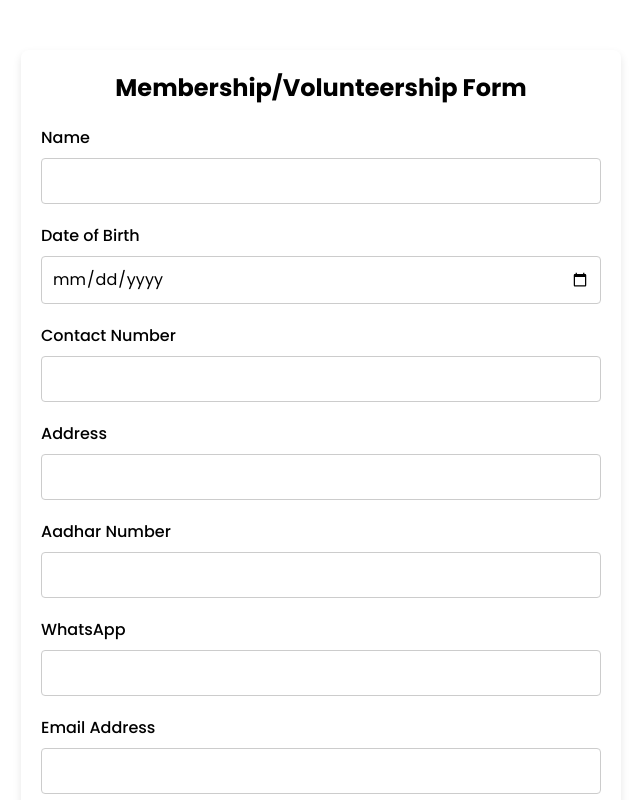
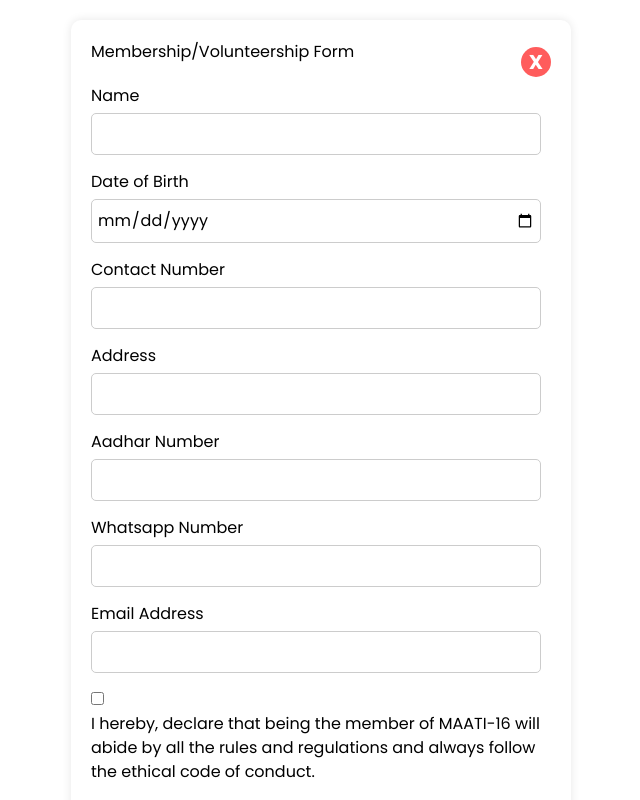
Before and after one commit to arun-j0/maati-16new, a React (Vite) app: page /membership in a window 1280 px wide. Shown: the top 800 px of the page, without its empty margins (319-959 px from the left). Built offline with nearby package versions, Linux system fonts and the light colour scheme.

Commit message:
Update MembershipForm.jsx

```diff
--- a/src/components/MembershipForm.jsx
+++ b/src/components/MembershipForm.jsx
@@ -1,195 +1,215 @@
 import React, { useState } from 'react';
+import styled from 'styled-components';
 
-const MembershipForm = () => {
-  const [form, setForm] = useState({
+const Container = styled.div`
+  background-color: #fff;
+  padding: 20px;
+  border-radius: 10px;
+  box-shadow: 0 0 10px rgba(0, 0, 0, 0.1);
+  max-width: 500px;
+  width: 100%;
+  margin: 20px auto;
+  position: relative;
+`;
+
+const Header = styled.div`
+  display: flex;
+  justify-content: space-between;
+  align-items: center;
+`;
+
+const CloseButton = styled.button`
+  background-color: #ff5c5c;
+  color: white;
+  border: none;
+  border-radius: 50%;
+  width: 30px;
+  height: 30px;
+  cursor: pointer;
+  text-align: center;
+  line-height: 30px;
+  font-size: 20px;
+  font-weight: bold;
+`;
+
+const Title = styled.h2`
+  text-align: center;
+  margin-bottom: 20px;
+`;
+
+const FormGroup = styled.div`
+  margin-bottom: 15px;
+`;
+
+const Label = styled.label`
+  display: block;
+  margin-bottom: 5px;
+`;
+
+const Input = styled.input`
+  width: calc(100% - 10px);
+  padding: 8px 5px;
+  border: 1px solid #ccc;
+  border-radius: 5px;
+  display: block;
+`;
+
+const Checkbox = styled.input`
+  width: auto;
+`;
+
+const SubmitButton = styled.button`
+  display: inline-block;
+  background-color: #28a745;
+  color: white;
+  padding: 10px 15px;
+  text-align: center;
+  border: none;
+  border-radius: 5px;
+  cursor: pointer;
+  width: 100%;
+  margin-top: 10px;
+
+  &:hover {
+    background-color: #218838;
+  }
+`;
+
+const Form = () => {
+  const [formData, setFormData] = useState({
     name: '',
     dob: '',
-    contactNumber: '',
+    contact: '',
     address: '',
-    aadharNumber: '',
+    aadhar: '',
     whatsapp: '',
     email: '',
     acceptance: false,
   });
 
+  const [isFormVisible, setIsFormVisible] = useState(true);
+
   const handleChange = (e) => {
     const { name, value, type, checked } = e.target;
-    setForm({
-      ...form,
+    setFormData({
+      ...formData,
       [name]: type === 'checkbox' ? checked : value,
     });
   };
 
   const handleSubmit = (e) => {
     e.preventDefault();
-    // Handle form submission logic here
-    console.log('Form data:', form);
+    console.log(formData);
+    // You can add your form submission logic here
   };
 
+  const handleClose = () => {
+    setIsFormVisible(false);
+  };
+
+  if (!isFormVisible) return null;
+
   return (
-    <form className="form-container" onSubmit={handleSubmit}>
-      <h2>Membership/Volunteership Form</h2>
-
-      <div className="form-group">
-        <label htmlFor="name">Name</label>
-        <input
+    <Container>
+      <Header>
+        <Title>Membership/Volunteership Form</Title>
+        <CloseButton onClick={handleClose}>X</CloseButton>
+      </Header>
+      <form onSubmit={handleSubmit}>
+        <FormGroup>
+          <Label htmlFor="name">Name</Label>
+          <Input
             type="text"
             id="name"
             name="name"
-          value={form.name}
+            value={formData.name}
             onChange={handleChange}
             required
           />
-      </div>
-
-      <div className="form-group">
-        <label htmlFor="dob">Date of Birth</label>
-        <input
+        </FormGroup>
+        <FormGroup>
+          <Label htmlFor="dob">Date of Birth</Label>
+          <Input
             type="date"
             id="dob"
             name="dob"
-          value={form.dob}
+            value={formData.dob}
             onChange={handleChange}
             required
           />
-      </div>
-
-      <div className="form-group">
-        <label htmlFor="contactNumber">Contact Number</label>
-        <input
-          type="tel"
-          id="contactNumber"
-          name="contactNumber"
-          value={form.contactNumber}
+        </FormGroup>
+        <FormGroup>
+          <Label htmlFor="contact">Contact Number</Label>
+          <Input
+            type="text"
+            id="contact"
+            name="contact"
+            value={formData.contact}
             onChange={handleChange}
             required
           />
-      </div>
-
-      <div className="form-group">
-        <label htmlFor="address">Address</label>
-        <input
+        </FormGroup>
+        <FormGroup>
+          <Label htmlFor="address">Address</Label>
+          <Input
             type="text"
             id="address"
             name="address"
-          value={form.address}
+            value={formData.address}
             onChange={handleChange}
             required
           />
-      </div>
-
-      <div className="form-group">
-        <label htmlFor="aadharNumber">Aadhar Number</label>
-        <input
+        </FormGroup>
+        <FormGroup>
+          <Label htmlFor="aadhar">Aadhar Number</Label>
+          <Input
             type="text"
-          id="aadharNumber"
-          name="aadharNumber"
-          value={form.aadharNumber}
+            id="aadhar"
+            name="aadhar"
+            value={formData.aadhar}
             onChange={handleChange}
             required
           />
-      </div>
-
-      <div className="form-group">
-        <label htmlFor="whatsapp">WhatsApp</label>
-        <input
+        </FormGroup>
+        <FormGroup>
+          <Label htmlFor="whatsapp">Whatsapp Number</Label>
+          <Input
             type="text"
             id="whatsapp"
             name="whatsapp"
-          value={form.whatsapp}
+            value={formData.whatsapp}
             onChange={handleChange}
             required
           />
-      </div>
-
-      <div className="form-group">
-        <label htmlFor="email">Email Address</label>
-        <input
+        </FormGroup>
+        <FormGroup>
+          <Label htmlFor="email">Email Address</Label>
+          <Input
             type="email"
             id="email"
             name="email"
-          value={form.email}
+            value={formData.email}
             onChange={handleChange}
             required
           />
-      </div>
-
-      <div className="form-group">
-        <label htmlFor="acceptance">
-          <input
+        </FormGroup>
+        <FormGroup>
+          <Checkbox
             type="checkbox"
             id="acceptance"
             name="acceptance"
-            checked={form.acceptance}
+            checked={formData.acceptance}
             onChange={handleChange}
             required
           />
+          <Label htmlFor="acceptance">
             I hereby, declare that being the member of MAATI-16 will abide by all the rules and regulations and always follow the ethical code of conduct.
-        </label>
-      </div>
-
-      <button type="submit">Submit</button>
-
-      <style jsx>{`
-        .form-container {
-          max-width: 600px;
-          margin: 50px auto;
-          padding: 20px;
-          background-color: #fff;
-          box-shadow: 0 4px 8px rgba(0, 0, 0, 0.1);
-          border-radius: 8px;
-        }
-
-        .form-container h2 {
-          margin-bottom: 20px;
-          font-size: 24px;
-          font-weight: 700;
-          text-align: center;
-        }
-
-        .form-group {
-          margin-bottom: 20px;
-        }
-
-        .form-group label {
-          display: block;
-          margin-bottom: 8px;
-          font-weight: 500;
-        }
-
-        .form-group input[type="text"],
-        .form-group input[type="email"],
-        .form-group input[type="tel"],
-        .form-group input[type="date"] {
-          width: 100%;
-          padding: 10px;
-          border: 1px solid #ccc;
-          border-radius: 4px;
-          font-size: 16px;
-        }
-
-        .form-group input[type="checkbox"] {
-          margin-right: 10px;
-        }
-
-        button {
-          width: 100%;
-          padding: 10px;
-          background-color: #ff9800;
-          color: #fff;
-          font-size: 18px;
-          border: none;
-          border-radius: 4px;
-          cursor: pointer;
-          transition: background-color 0.3s;
-        }
-
-        button:hover {
-          background-color: #e68900;
-        }
-      `}</style>
+          </Label>
+        </FormGroup>
+        <SubmitButton type="submit">Submit</SubmitButton>
       </form>
+    </Container>
   );
 };
 
-export default MembershipForm;
+export default Form;
```
Lines whose indentation alone changed are shown as unchanged.
